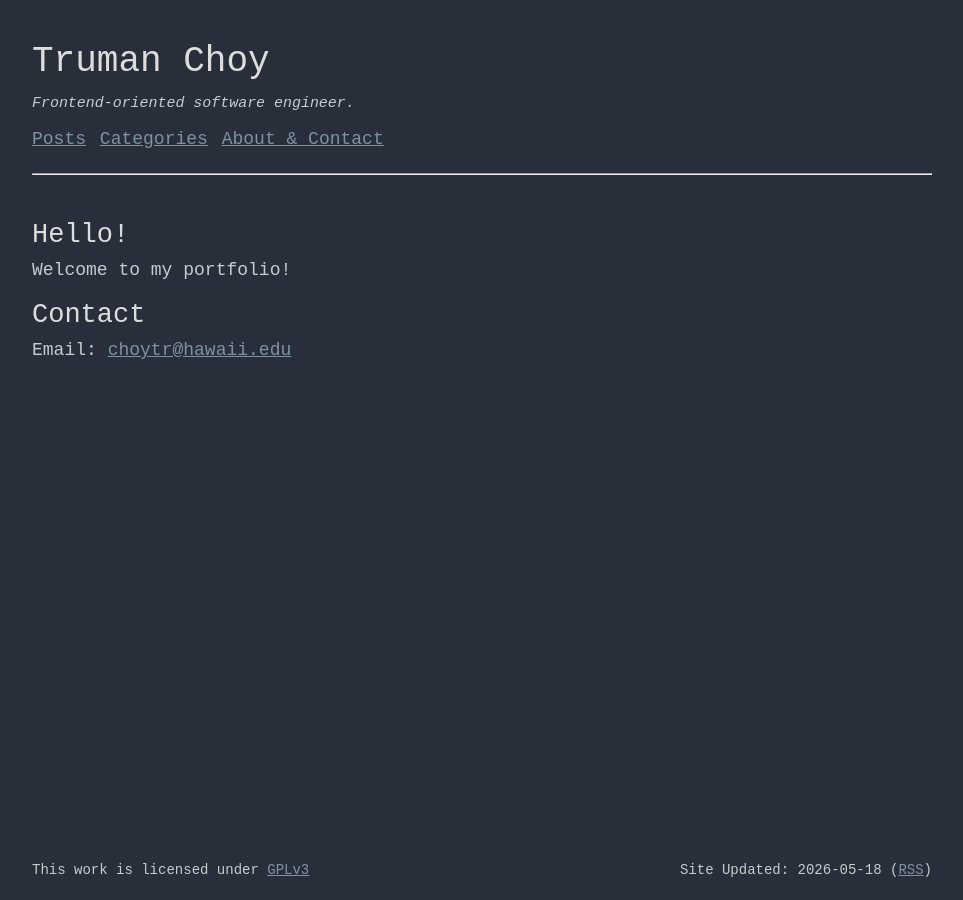
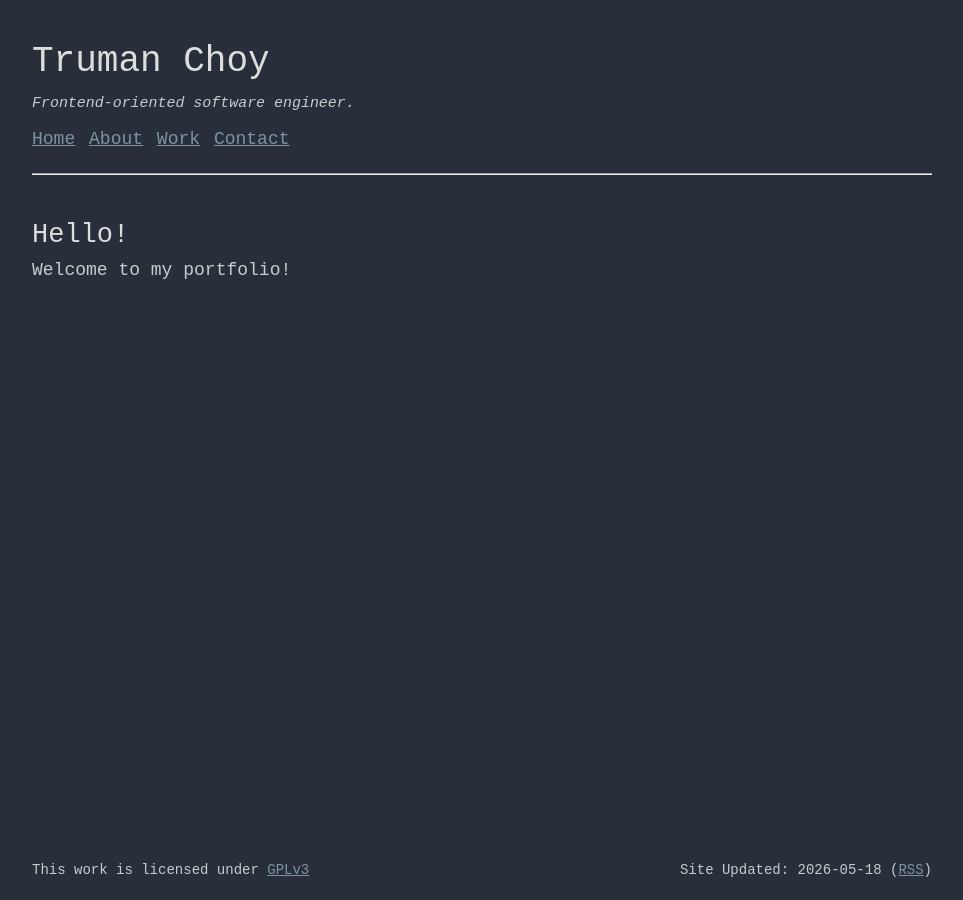
Before and after one commit to choytr/choytr.github.io, a Jekyll site: the page built from index.md, in a window 1280 px wide. Shown: the whole page, without its empty margins (158-1121 px from the left). Built offline with Jekyll 4.4.1, drawn with Linux system fonts in a browser that asks for light colours.

Commit message:
Set up portfolio pages and unpublish template ones

```diff
--- a/404.html
+++ b/404.html
@@ -1,4 +1,5 @@
 ---
+title: Page not found
 ---
 
 Page not found.
--- a/_config.yml
+++ b/_config.yml
@@ -22,6 +22,14 @@ analytics:
 sass:
   sass_dir: _sass
   style: expanded # compact, expanded or compressed
+
+# Default front matter
+defaults:
+  -
+    scope:
+      path: ''
+    values:
+      layout: 'default'
 
 # Paginate
 pagination:
--- a/_data/nav.yml
+++ b/_data/nav.yml
@@ -1,6 +1,8 @@
-- name: Posts
-  link: /posts
-- name: Categories
-  link: /categories/
-- name: About & Contact
+- name: Home
   link: /
+- name: About
+  link: /about
+- name: Work
+  link: /work
+- name: Contact
+  link: /contact
--- a/categories/index.html
+++ b/categories/index.html
@@ -1,6 +1,7 @@
 ---
 layout: default
 title: LightSpeed Categories
+published: false
 ---
 
 <h2>Categories</h2>
--- a/index.md
+++ b/index.md
@@ -4,6 +4,3 @@ layout: default
 
 ## Hello!
 Welcome to my portfolio!
-
-## Contact
-Email: [{{ site.contact.email }}](mailto:{{ site.contact.email }})
--- a/posts/index.html
+++ b/posts/index.html
@@ -3,6 +3,7 @@ layout: default
 title: LightSpeed Home
 pagination:
     enabled: true
+published: false
 ---
 
 <h2>Posts</h2>
```
Also changed, not shown: about.md (added, +6 -0 lines), contact.md (added, +8 -0 lines), work.md (added, +5 -0 lines).
